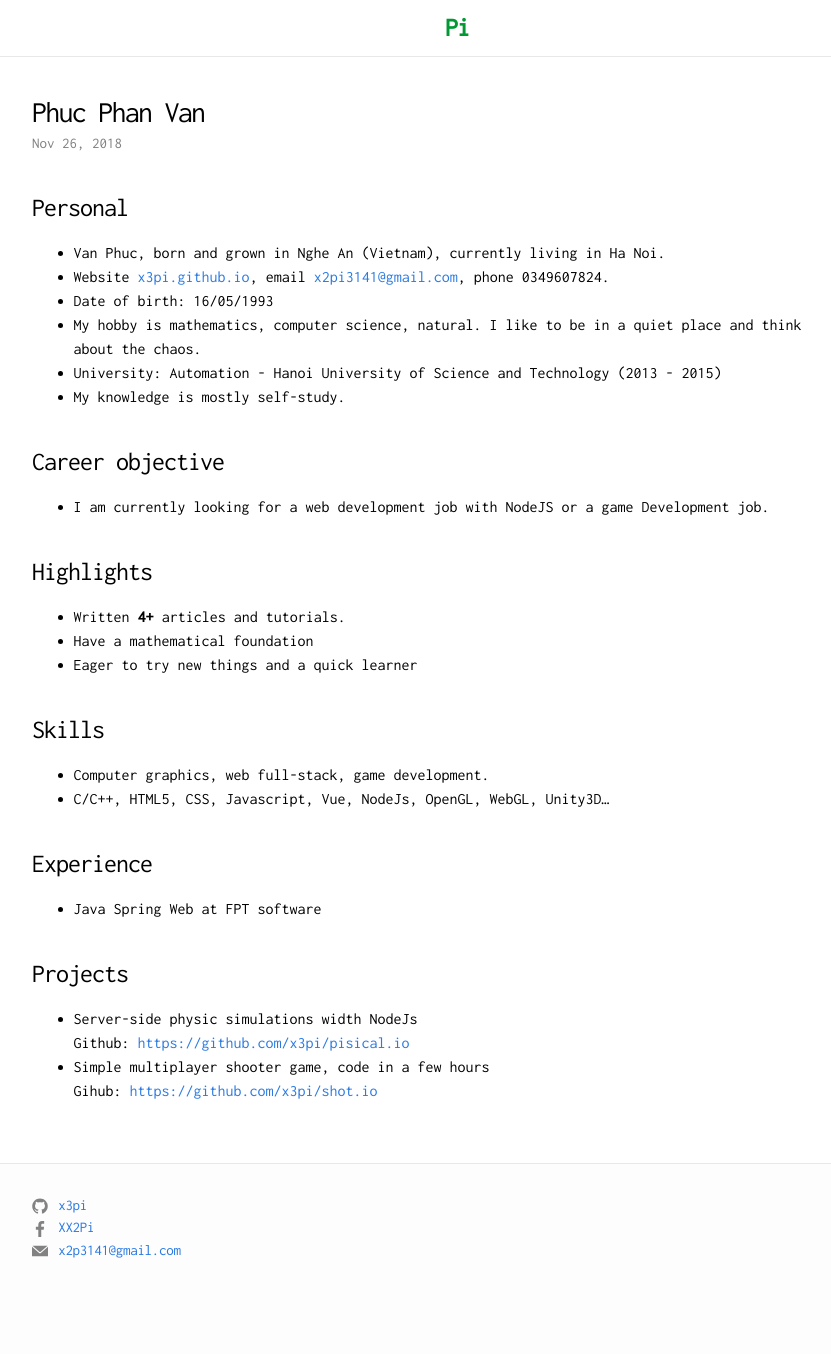
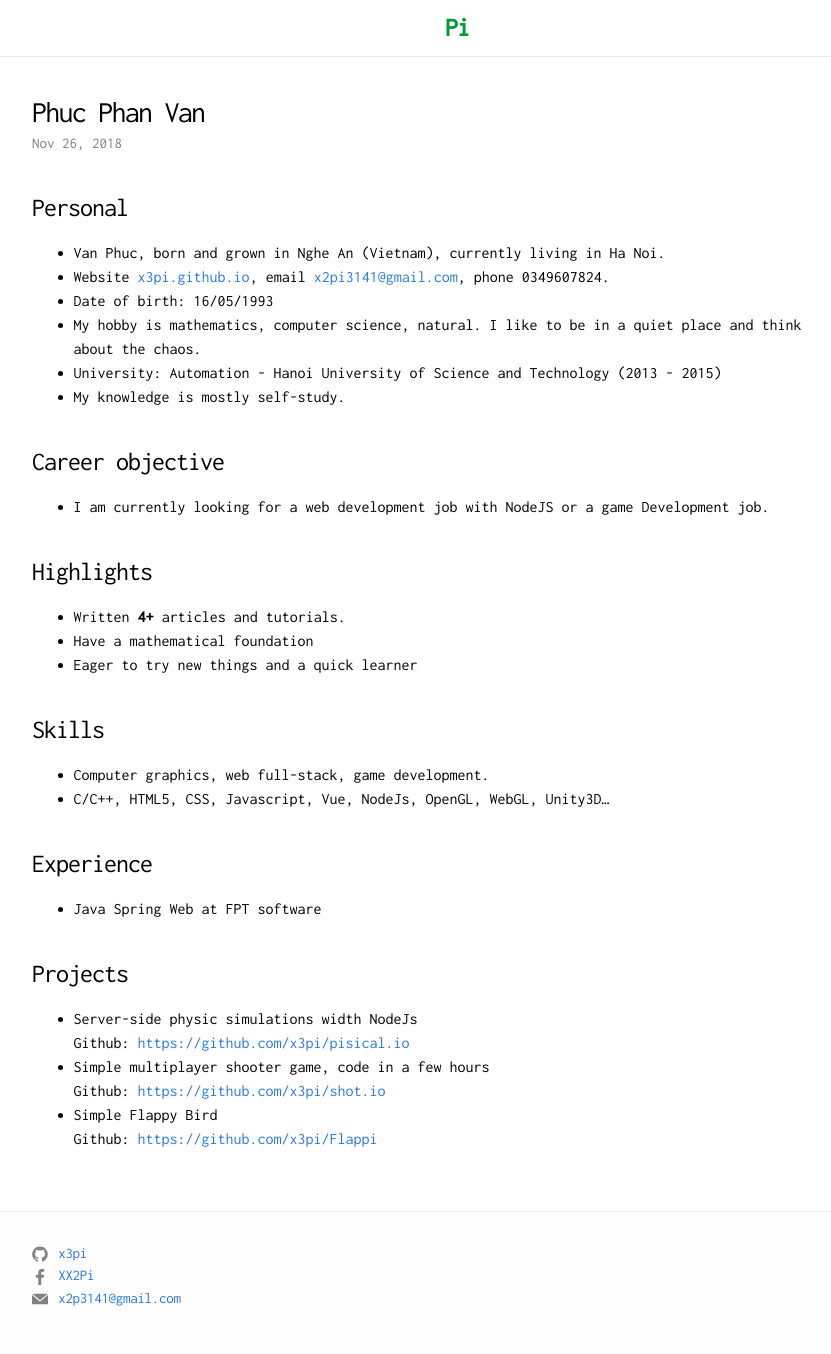
Before and after one commit to x3pi/x3pi.github.io, a Jekyll site: the page built from _posts/2018-11-26-phan-van-phuc.md, in a window 1280 px wide. Shown: the whole page, without its empty margins (208-1039 px from the left). Built offline with Jekyll 4.4.1, drawn with Linux system fonts in a browser that asks for light colours; nearby versions of some CDN libraries; comment, search, counter and statistics services are not loaded; before the commit the page ends 1306 px from its top, so only the background shows below that.

Commit message:
Update from Forestry.io - Updated phan-van-phuc.md

```diff
--- a/_posts/2018-11-26-phan-van-phuc.md
+++ b/_posts/2018-11-26-phan-van-phuc.md
@@ -38,4 +38,6 @@ tags: []
 * Server-side physic simulations width NodeJs
   Github: [https://github.com/x3pi/pisical.io](https://github.com/x3pi/pisical.io "https://github.com/x3pi/pisical.io")
 * Simple multiplayer shooter game, code in a few hours
-  Gihub: [https://github.com/x3pi/shot.io](https://github.com/x3pi/shot.io "https://github.com/x3pi/shot.io")
+  Github: [https://github.com/x3pi/shot.io](https://github.com/x3pi/shot.io "https://github.com/x3pi/shot.io")
+* Simple Flappy Bird
+  Github: [https://github.com/x3pi/Flappi](https://github.com/x3pi/Flappi "https://github.com/x3pi/Flappi")
```
